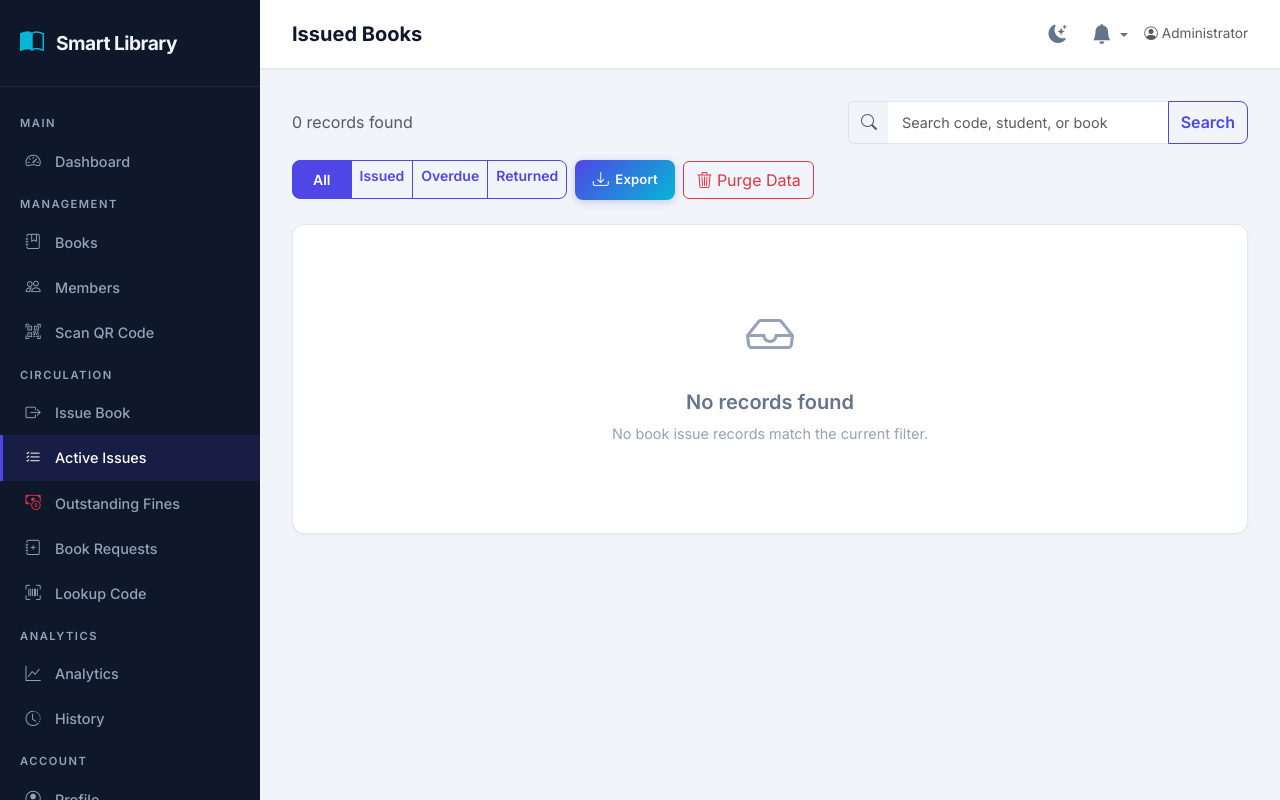
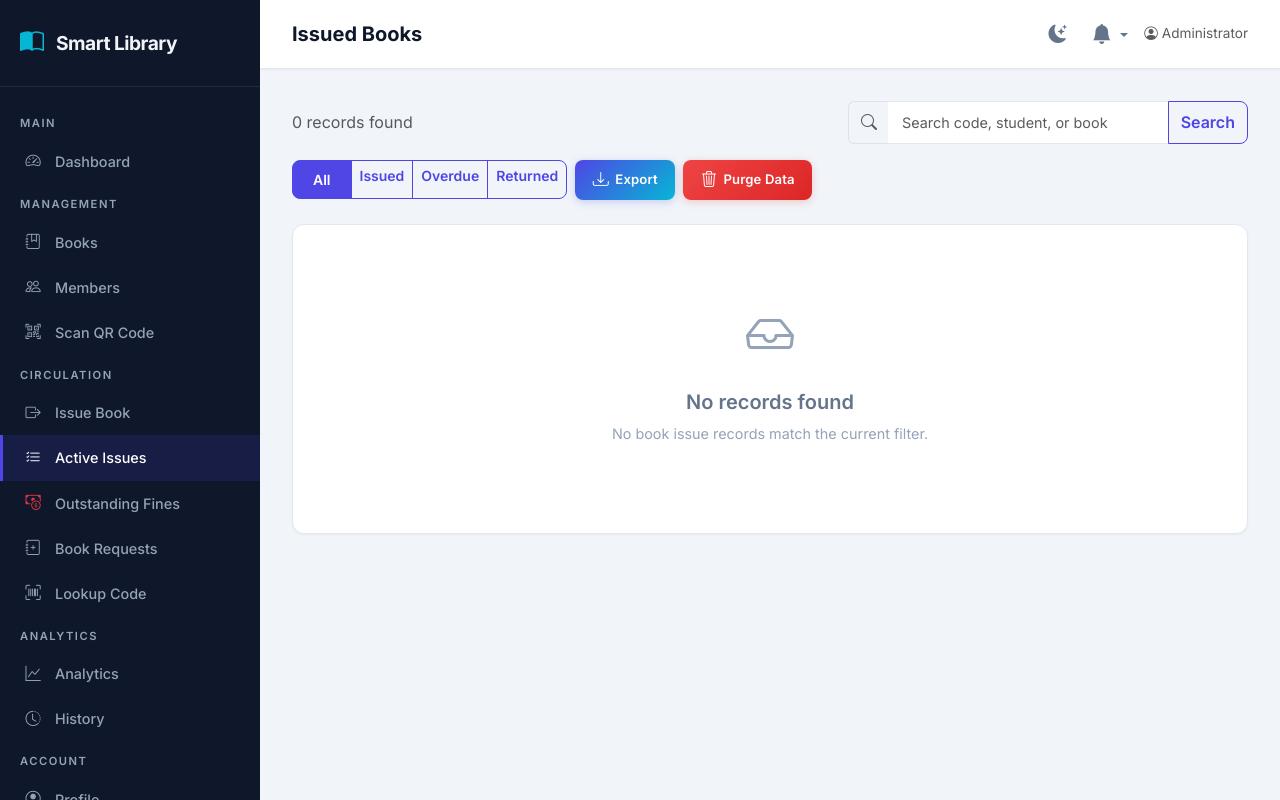
Before and after one commit to Kakarot-MUI/OLMS, a Flask app: page /admin/issued in a window 1280 px wide. Run offline with Flask 3, Linux system fonts and the light colour scheme; a user stored in the database is signed in; data comes from the database, SQL or seed files in the repository; data that the repository does not hold is empty; some libraries are stand-ins or nearby versions.

Commit message:
Upgrade Purge Data button to premium design

```diff
--- a/app/static/css/style.css
+++ b/app/static/css/style.css
@@ -1348,6 +1348,41 @@ a:hover {
     font-size: 1rem;
 }
 
+/* ── Purge Data Button (Premium Danger) ───────────────────────── */
+.btn-purge {
+    background: linear-gradient(135deg, var(--danger), #dc2626);
+    color: #fff;
+    border: none;
+    padding: 0.45rem 1.1rem;
+    font-size: 0.82rem;
+    font-weight: 600;
+    border-radius: var(--radius-sm);
+    box-shadow: 0 2px 8px rgba(239, 68, 68, 0.25);
+    transition: all 0.25s ease;
+    display: inline-flex;
+    align-items: center;
+    gap: 0.4rem;
+    text-decoration: none;
+    letter-spacing: 0.01em;
+    cursor: pointer;
+}
+
+.btn-purge:hover {
+    transform: translateY(-1px);
+    box-shadow: 0 4px 14px rgba(239, 68, 68, 0.35);
+    color: #fff;
+    background: linear-gradient(135deg, #dc2626, #b91c1c);
+}
+
+.btn-purge:active {
+    transform: translateY(0);
+    box-shadow: 0 1px 4px rgba(239, 68, 68, 0.2);
+}
+
+.btn-purge i {
+    font-size: 1rem;
+}
+
 /* ── Theme Transition Overlay ─────────────────────────────────── */
 .theme-transition-overlay {
     position: fixed;
--- a/app/templates/admin/issued_books.html
+++ b/app/templates/admin/issued_books.html
@@ -45,7 +45,7 @@
         </a>
         <form method="POST" action="{{ url_for('admin.clear_all_issues') }}" data-confirm="DANGER: Are you sure you want to completely clear ALL issue history? This action will reset the circulation history.">
             <input type="hidden" name="csrf_token" value="{{ csrf_token() }}">
-            <button type="submit" class="btn btn-outline-danger" title="Clear all issues history">
+            <button type="submit" class="btn-purge" title="Clear all issues history">
                 <i class="bi bi-trash3"></i> Purge Data
             </button>
         </form>
```
